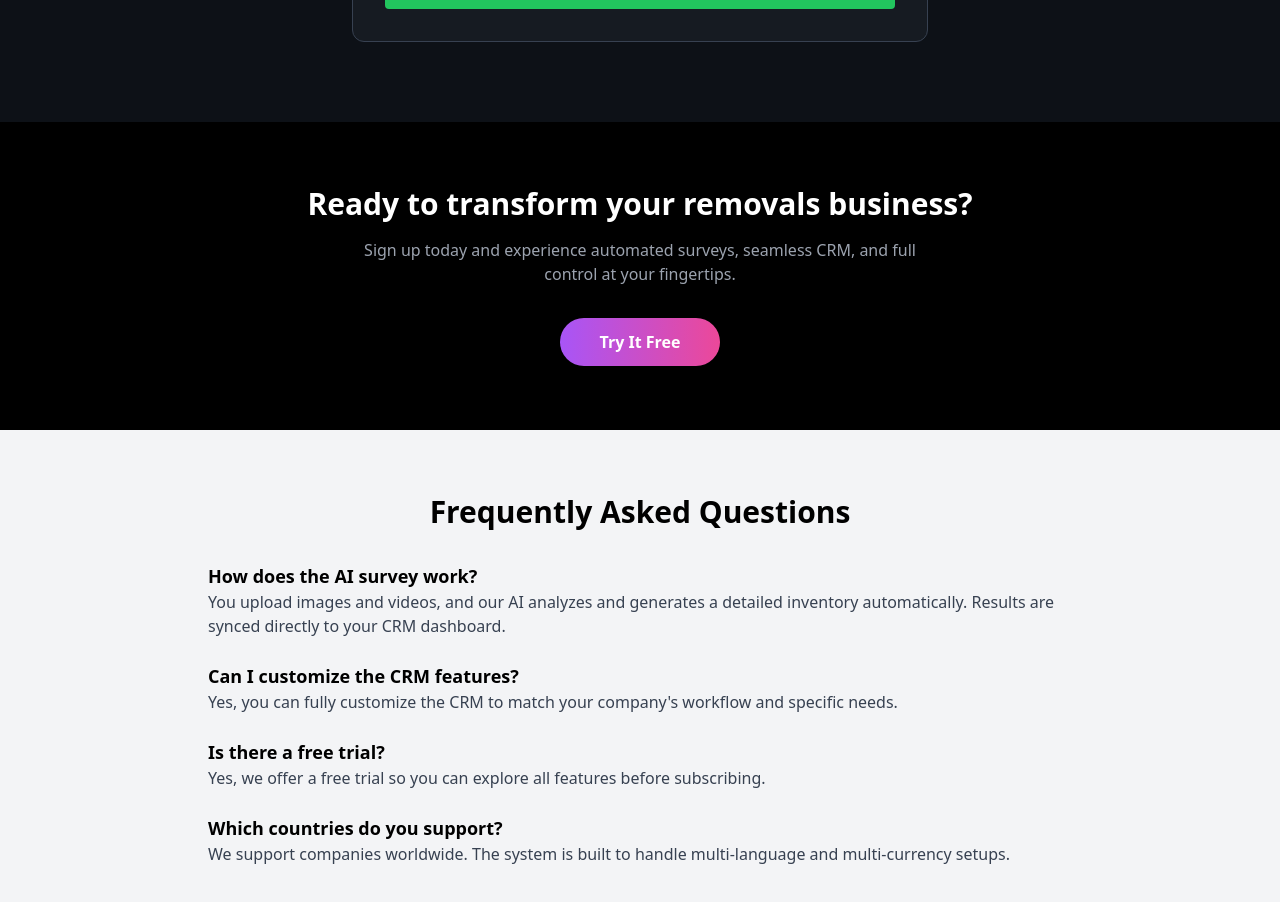
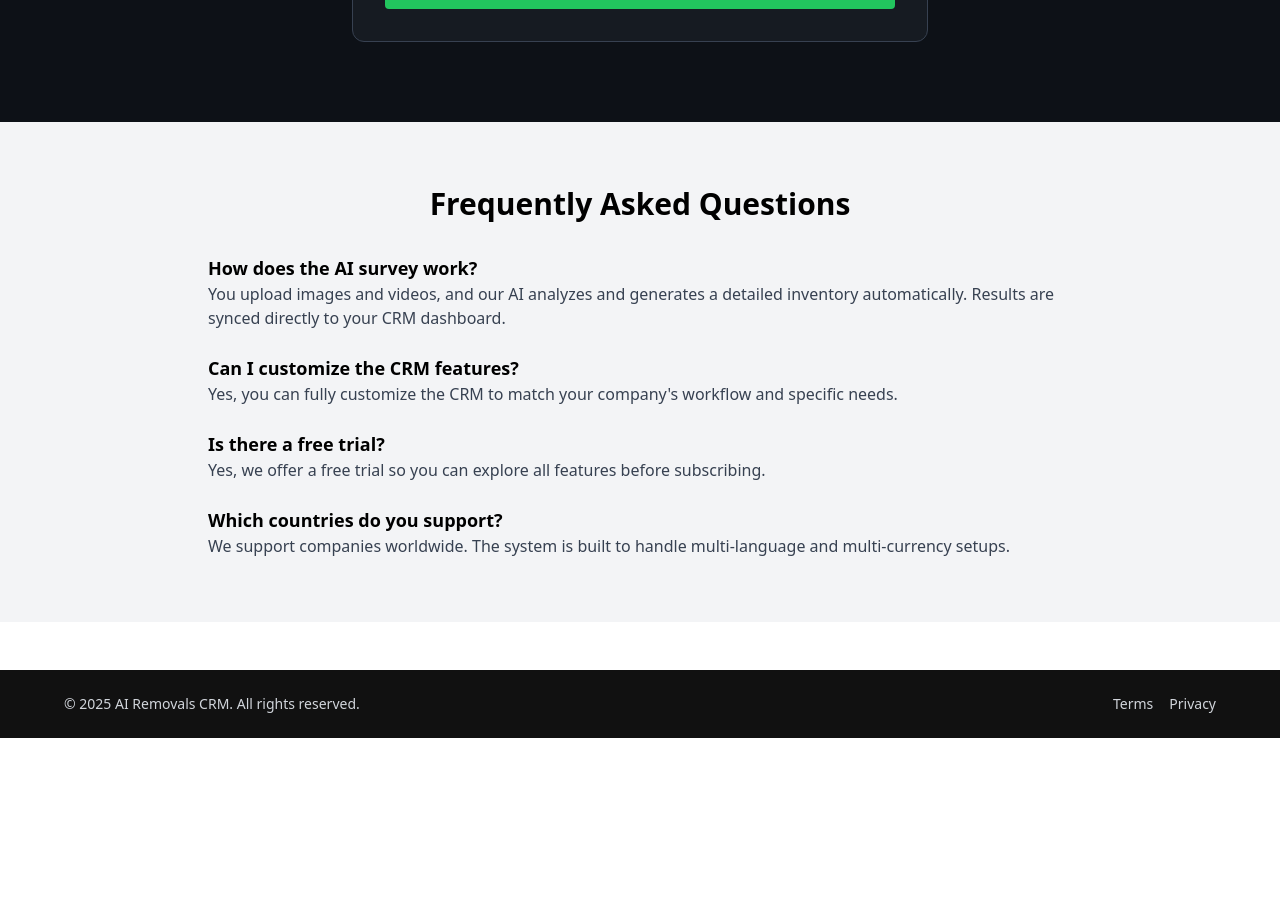
Before and after one commit to Gullmegler/mitt-prosjekt, a React (Create React App) app: page / in a window 1280 px wide. Shown: the part 2700-3602 px from the top of the page. After the commit the page ends 3438 px from the top, so only its background shows below. Built offline with nearby package versions, Linux system fonts and the light colour scheme.

Commit message:
Update App.js

```diff
--- a/src/App.js
+++ b/src/App.js
@@ -1,11 +1,9 @@
-import React from "react";
 import Navbar from "./components/Navbar";
 import Hero from "./components/Hero";
 import Benefits from "./components/Benefits";
 import AiSurvey from "./components/AiSurvey";
 import Prices from "./components/Prices";
 import FAQSection from "./components/FAQSection";
-import CallToAction from "./components/CallToAction";
 import Footer from "./components/Footer";
 
 function App() {
@@ -16,7 +14,6 @@ function App() {
       <Benefits />
       <AiSurvey />
       <Prices />
-      <CallToAction />
       <FAQSection />
       <Footer />
     </>
```
